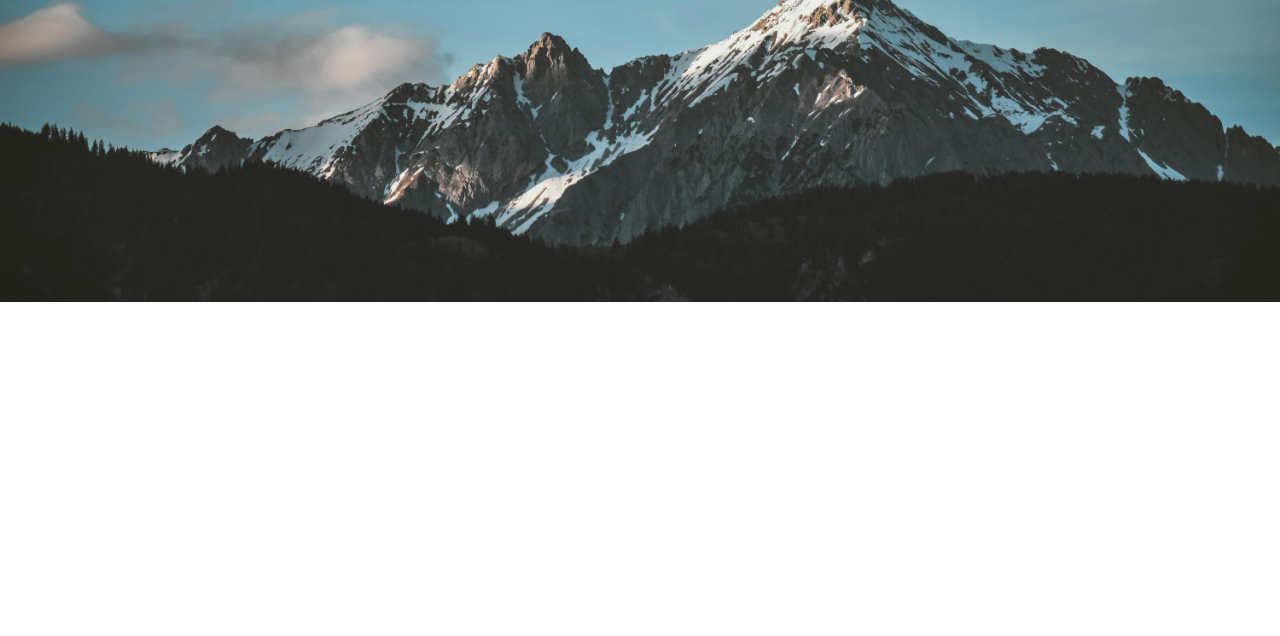
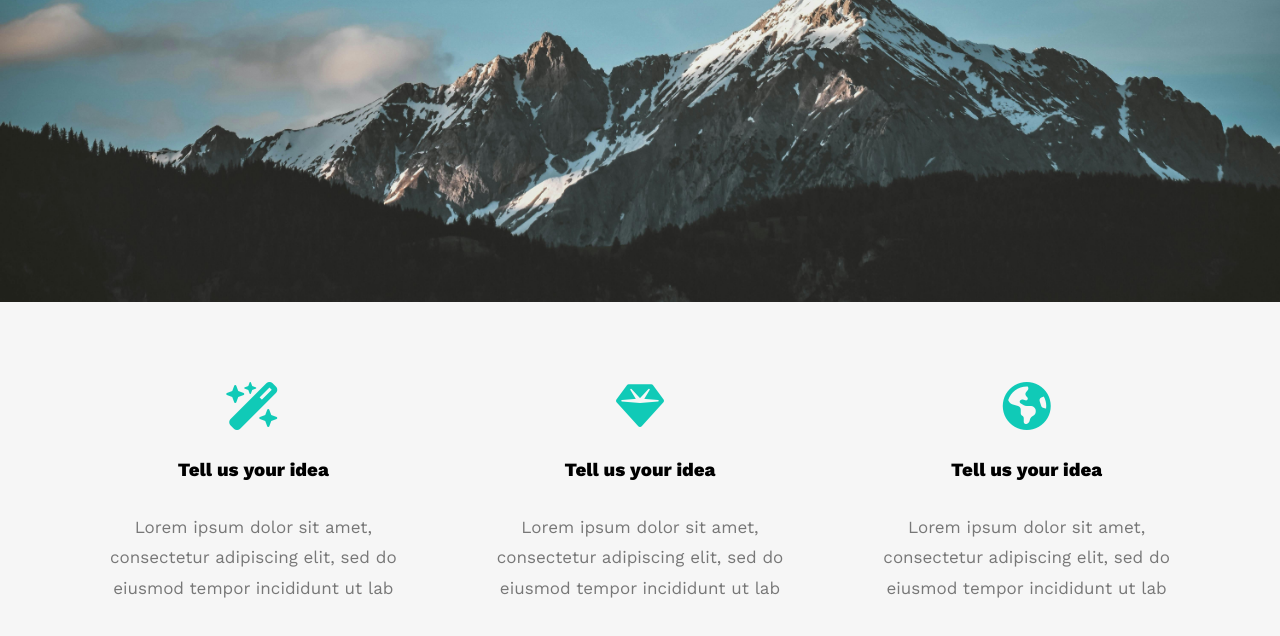
Before and after one commit to 7A9Oo/Html-Css-Template-1, a plain HTML site: page index.html in a window 1280 px wide. Shown: the part 498-1134 px from the top of the page. Before the commit the page ends 800 px from the top, so only its background shows below. Drawn offline with nearby package versions, Linux system fonts and the light colour scheme.

Commit message:
feature section

```diff
--- a/css/master.css
+++ b/css/master.css
@@ -134,6 +134,7 @@ body {
     border-bottom: 1px solid #ddd ;
 }
 /* end header */
+/* start landing */
 .landing {
     background-image: url(../images/mountain.jpg);
     background-size: cover;
@@ -161,7 +162,35 @@ body {
     font-size: 19px;
     line-height: 1.8;
     color :white;
+}
+
+/* end landing */
+/* start features */
+.features {
+    padding-top: 60px;
+    padding-bottom: 60px;
+    background-color: #F6F6F6;
+}
+.features .container {
+    display: grid;
+    grid-template-columns: repeat(auto-fill, minmax(300px, 1fr));
+    gap: 20px;
+}
+.features .feature {
+    padding: 20px;
+    text-align: center;
+}
+.features .feature i {
+    color: var(--main-color);
+}
+.features .feature h3 {
+    font-weight: 800;
+    margin: 30px 0;
 
 }
-
-/* start landing */
+.features .feature p {
+    line-height: 1.8;
+    color: #777;
+    font-size: 17px;
+}
+/* end features */
--- a/index.html
+++ b/index.html
@@ -45,5 +45,26 @@
         </div>
       </div>
       <!-- end landing -->
+       <!-- start feature section  -->
+        <div class="features">
+            <div class="container">
+                <div class="feature">
+                    <i class="fa-solid fa-wand-magic-sparkles fa-3x"></i>
+                    <h3>Tell us your idea</h3>
+                    <p>Lorem ipsum dolor sit amet, consectetur adipiscing elit, sed do eiusmod tempor incididunt ut lab</p>
+                </div>
+                <div class="feature">
+                    <i class="fa-solid fa-gem fa-3x"></i>
+                    <h3>Tell us your idea</h3>
+                    <p>Lorem ipsum dolor sit amet, consectetur adipiscing elit, sed do eiusmod tempor incididunt ut lab</p>
+                </div>
+                <div class="feature">
+                    <i class="fa-solid fa-earth-americas fa-3x"></i>
+                    <h3>Tell us your idea</h3>
+                    <p>Lorem ipsum dolor sit amet, consectetur adipiscing elit, sed do eiusmod tempor incididunt ut lab</p>
+                </div>
+            </div>
+        </div>
+       <!-- end feature section  -->
 </body>
 </html>
```
